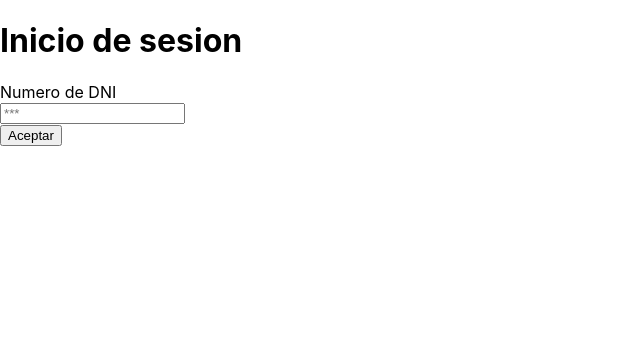
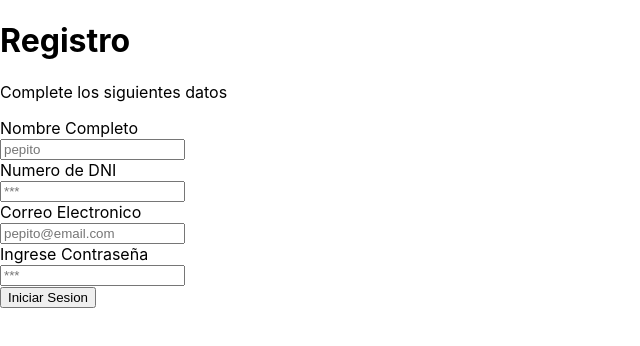
Before and after one commit to katherinecatalano/aplicacion-mk, a React (Create React App) app: page / in a window 1280 px wide. Shown: the top 346 px of the page, without its empty margins (0-640 px from the left). Built offline with nearby package versions, Linux system fonts and the light colour scheme.

Commit message:
agregando props

```diff
--- a/src/App.js
+++ b/src/App.js
@@ -9,9 +9,9 @@ import Login from './UI/components/Login';
   return (
 
     <view>
-{/*
-      <Registro></Registro> */}
-      <Login></Login>
+
+      <Registro></Registro>
+      {/* <Login></Login> */}
 
     </view>
 
--- a/src/UI/components/Login.js
+++ b/src/UI/components/Login.js
@@ -14,7 +14,7 @@ export default function Login (){
                 <Input nombre="Numero de DNI" place="***"></Input>
             </div>
             <div>
-                <button>Aceptar</button>
+                <button type="submit">Aceptar</button>
             </div>
 
 
--- a/src/UI/components/Registro.js
+++ b/src/UI/components/Registro.js
@@ -26,9 +26,10 @@ export default function Registro (){
 
                 </div>
                 <div>
-                    <label htmlFor="contraseña">Contraseña</label>
+                    {/* <label htmlFor="contraseña">Contraseña</label>
                     <br/>
-                    <input type="pasword" id="contraseña" name="contraseña" placeholder=""></input>
+                    <input type="pasword" id="contraseña" name="contraseña" placeholder=""></input> */}
+                    <Input nombre="Ingrese Contraseña" place="***"></Input>
                 </div>
                 <button type= "submit">Iniciar Sesion</button>
             </form>
```
